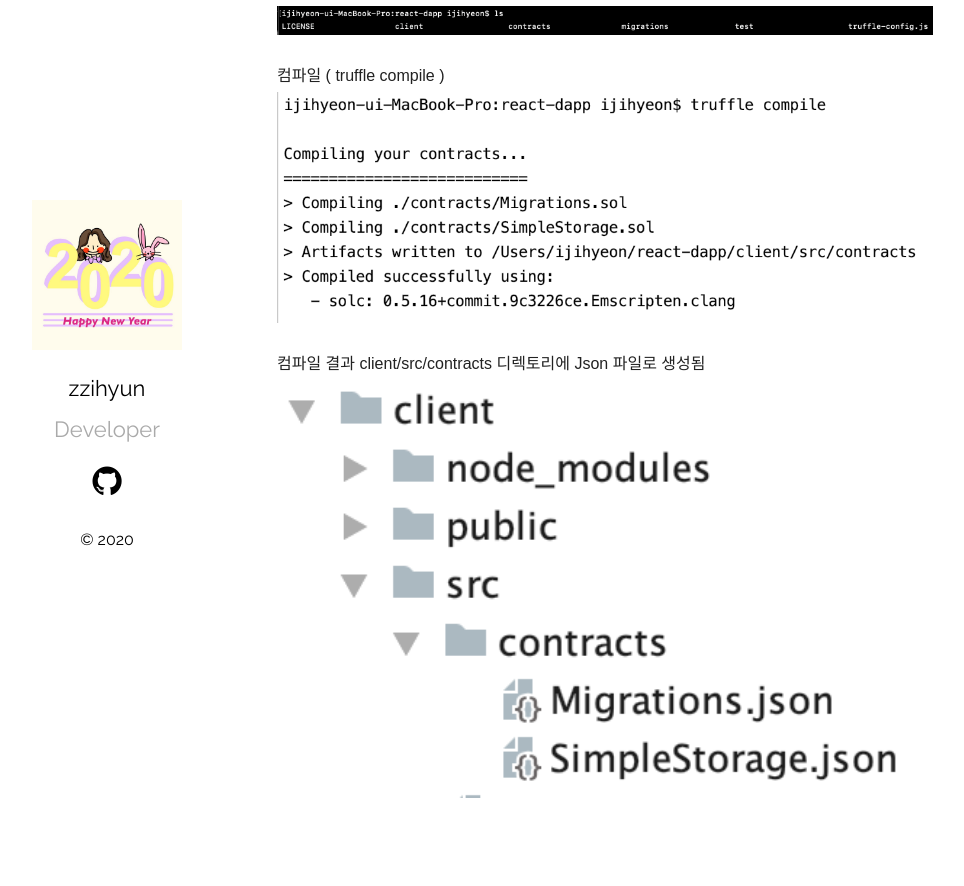
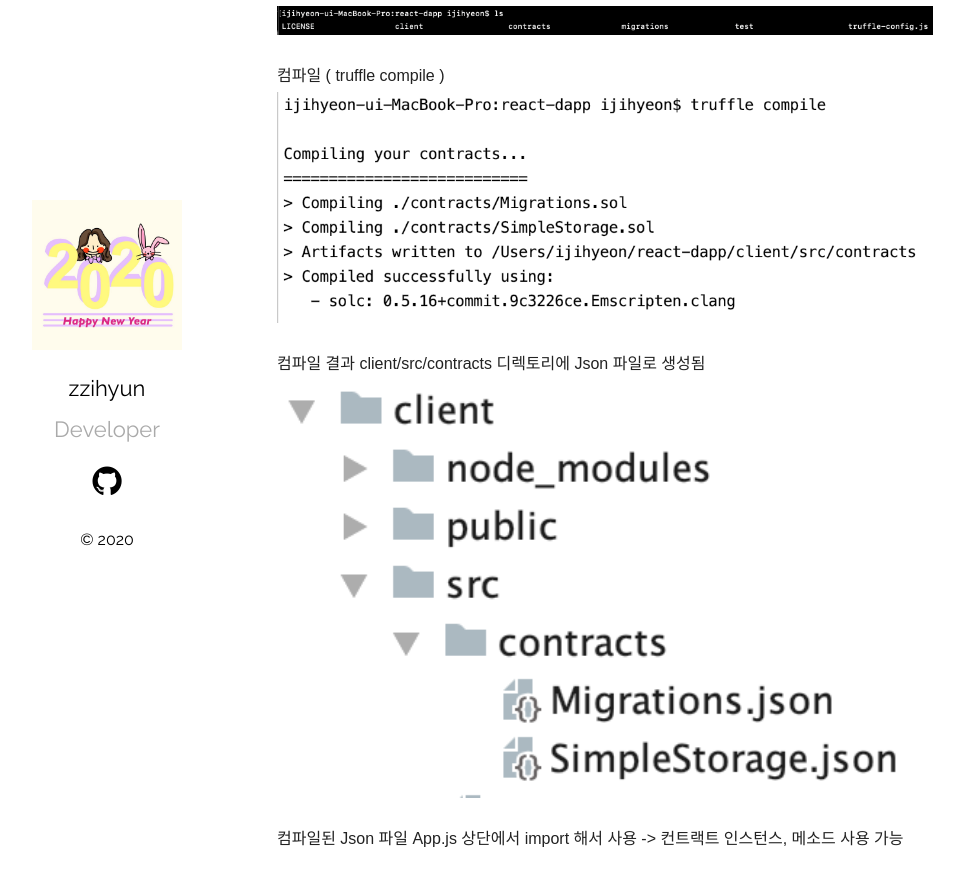
Before and after one commit to jhhhj1002/jhhhj1002.github.io, a Jekyll site: the page built from _posts/2020-03-29-Truffle-in-Blockchain-03.markdown, in a window 1280 px wide and 900 px high, scrolled down 1094 px. Shown: the top 886 px of the window, without its empty margins (78-1042 px from the left). Built offline with Jekyll 4.4.1, drawn with Linux system fonts in a browser that asks for light colours; before the commit the page ends 1947 px from its top, so only the background shows below that.

Commit message:
Update 2020-03-29-Truffle-in-Blockchain-03.markdown

```diff
--- a/_posts/2020-03-29-Truffle-in-Blockchain-03.markdown
+++ b/_posts/2020-03-29-Truffle-in-Blockchain-03.markdown
@@ -29,3 +29,5 @@ react-dapp 프로젝트의 구조 ( dapp-example 프로젝트와 비교할 때,
 
 컴파일 결과 client/src/contracts 디렉토리에 Json 파일로 생성됨
 <img src="/assets/imgs/Blockchain&Truffle_29.png" width="80%" height="45%" >
+
+컴파일된 Json 파일 App.js 상단에서 import 해서 사용 -> 컨트랙트 인스턴스, 메소드 사용 가능
```
